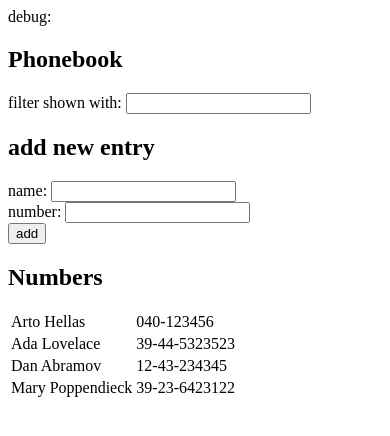
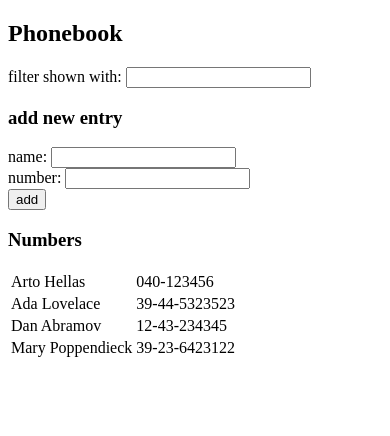
Before and after one commit to DrMoshtael/fullstackopenPart2, a React (Vite) app in the folder phonebook/: page / in a window 390 px wide. Shown: the top 436 px of the page. Built offline with nearby package versions, Linux system fonts and the light colour scheme.

Commit message:
Exercise 2.10 Phonebook step5

```diff
--- a/phonebook/src/App.jsx
+++ b/phonebook/src/App.jsx
@@ -8,6 +8,41 @@ const Person = ({ name, number }) => {
       <td>{number}</td>
     </tr>)
 }
+
+const Persons = ({filteredPersons}) => (
+  <table>
+    <tbody>
+      {filteredPersons.map(person =>
+        <Person name={person.name} number={person.number} key={person.name} />)}
+    </tbody>
+  </table>
+)
+
+const Filter = ({ newFilter, handleFilterChange }) => (
+  <div>
+    filter shown with: <input
+      value={newFilter}
+      onChange={handleFilterChange} />
+  </div>
+)
+
+const PersonForm = ({ handleSubmission, newName, handleNameChange, newNumber, handleNumberChange }) => (
+  <form onSubmit={handleSubmission}>
+    <div>
+      name: <input
+        value={newName}
+        onChange={handleNameChange} />
+    </div>
+    <div>
+      number: <input
+        value={newNumber}
+        onChange={handleNumberChange} />
+    </div>
+    <div>
+      <button type="submit">add</button>
+    </div>
+  </form>
+)
 
 const App = () => {
   const initialPersons = [
@@ -30,6 +65,7 @@ const App = () => {
       setFilteredPersons(updatedPersons)
       setNewName('')
       setNewNumber('')
+      setNewFilter('') //To ensure the filter matches the rendered list
     }
     else { alert(`${newName} is already added to phonebook`) }
   }
@@ -43,10 +79,10 @@ const App = () => {
   }
 
   const handleFilterChange = (event) => {
-    console.log('before',newFilter)
+    console.log('before', newFilter)
     setNewFilter(event.target.value)
-    console.log('after',newFilter)
-    setFilteredPersons(persons.filter(person=>person.name.toLowerCase().includes(event.target.value.toLowerCase())))
+    console.log('after', newFilter)
+    setFilteredPersons(persons.filter(person => person.name.toLowerCase().includes(event.target.value.toLowerCase())))
 
   }
 
@@ -59,36 +95,13 @@ const App = () => {
 
   return (
     <div>
-      <div>debug: {newFilter}</div>
       <h2>Phonebook</h2>
-      <div>
-        filter shown with: <input
-        value={newFilter}
-        onChange={handleFilterChange} />
-      </div>
-      <h2>add new entry</h2>
-      <form onSubmit={handleSubmission}>
-        <div>
-          name: <input
-            value={newName}
-            onChange={handleNameChange} />
-        </div>
-        <div>
-          number: <input
-            value={newNumber}
-            onChange={handleNumberChange} />
-        </div>
-        <div>
-          <button type="submit">add</button>
-        </div>
-      </form>
-      <h2>Numbers</h2>
-      <table>
-        <tbody>
-          {filteredPersons.map(person =>
-            <Person name={person.name} number={person.number} key={person.name} />)}
-        </tbody>
-      </table>
+      <Filter newFilter={newFilter} handleFilterChange={handleFilterChange} />
+      <h3>add new entry</h3>
+      <PersonForm handleSubmission={handleSubmission} newName={newName} handleNameChange={handleNameChange}
+        newNumber={newNumber} handleNumberChange={handleNumberChange} />
+      <h3>Numbers</h3>
+      <Persons filteredPersons={filteredPersons}/>
     </div>
   )
 }
```
